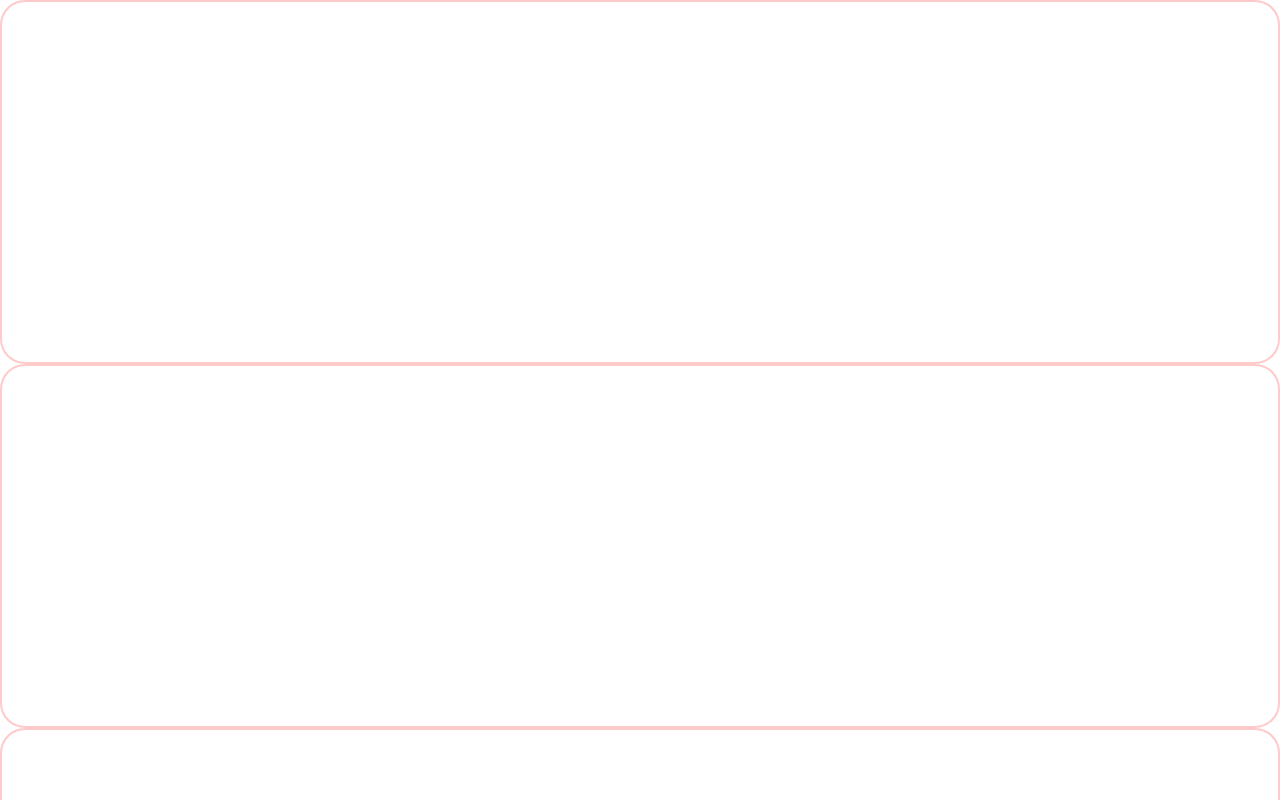
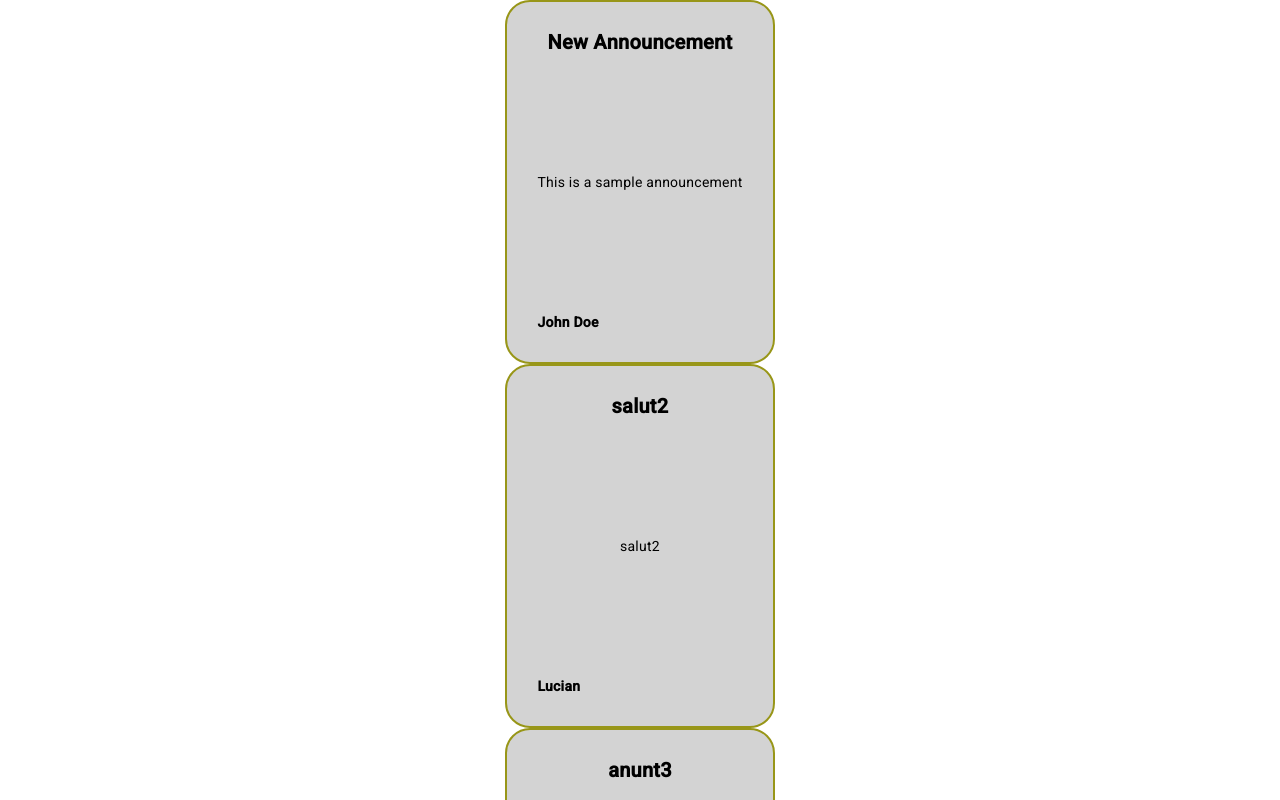
Before and after one commit to LucianSchipor/Notifications-App, an Angular app: page / in a window 1280 px wide. Shown: the top 800 px of the page. Built offline with nearby package versions, Linux system fonts and the light colour scheme.

Commit message:
[Front-End] - announcements are now displayed correctlly

```diff
--- a/src/app/announcement.ts
+++ b/src/app/announcement.ts
@@ -1,7 +1,7 @@
 import { category } from "./category";
 
 export interface Announcement {
-    title:string;
+    title: string;
     message: string;
     author: string;
     category?: category;
--- a/src/app/announcement/announcement.component.html
+++ b/src/app/announcement/announcement.component.html
@@ -1,5 +1,7 @@
-<div class="announcement-container">
-<app-announcement *ngFor="let announcement of announcements">
-    [message] = announcement.message
-</app-announcement>
-</div>
+<div class="app-container">
+    <div *ngFor="let announcement of announcements" class = "announcement-container">
+      <div class = "title">{{ announcement.title }} </div>
+      <div class = "message">{{ announcement.message }} </div>
+      <div class = "author">{{ announcement.author }} </div>
+    </div>
+  </div>
--- a/src/app/announcement/announcement.component.scss
+++ b/src/app/announcement/announcement.component.scss
@@ -5,14 +5,16 @@
     align-items: center;
     gap:20px;
     height:300px;
-    border: 2px solid #FFCACA;
+    border: 2px solid #989618;
     border-radius: 25px;
     padding: 30px;
+    background-color: lightgray;
 
     .title {
       font-size: 20px;
       font-weight: 700;
     }
+
     .message {
       text-overflow: ellipsis;
       white-space: nowrap;
--- a/src/app/announcement/announcement.component.ts
+++ b/src/app/announcement/announcement.component.ts
@@ -7,7 +7,6 @@ import { Announcement } from '../announcement';
   styleUrls: ['./announcement.component.scss']
 })
 export class AnnouncementComponent {
- @Input() announcements : Announcement[]
-
-
+ @Input()
+  announcements!: Announcement[];
 }
--- a/src/app/app.component.html
+++ b/src/app/app.component.html
@@ -1,3 +1,5 @@
 <div class="app-container">
-  <app-announcement [announcement]="announcements"></app-announcement>
+  <div *ngFor="let announcement of announcements" class="announcement-container">
+    <app-announcement [announcements]="announcements"></app-announcement>
+  </div>
 </div>
--- a/src/app/app.component.ts
+++ b/src/app/app.component.ts
@@ -3,12 +3,13 @@ import { Announcement } from './announcement';
 
 @Component({
   selector: 'app-root',
-  templateUrl: './announcement/announcement.component.html',
+  templateUrl: './app.component.html',
   styleUrls: ['./app.component.scss']
 })
 
 export class AppComponent {
 
+  title : string = "notifications-app"
   announcements: Announcement[] =[
   {
     title: 'New Announcement',
```
